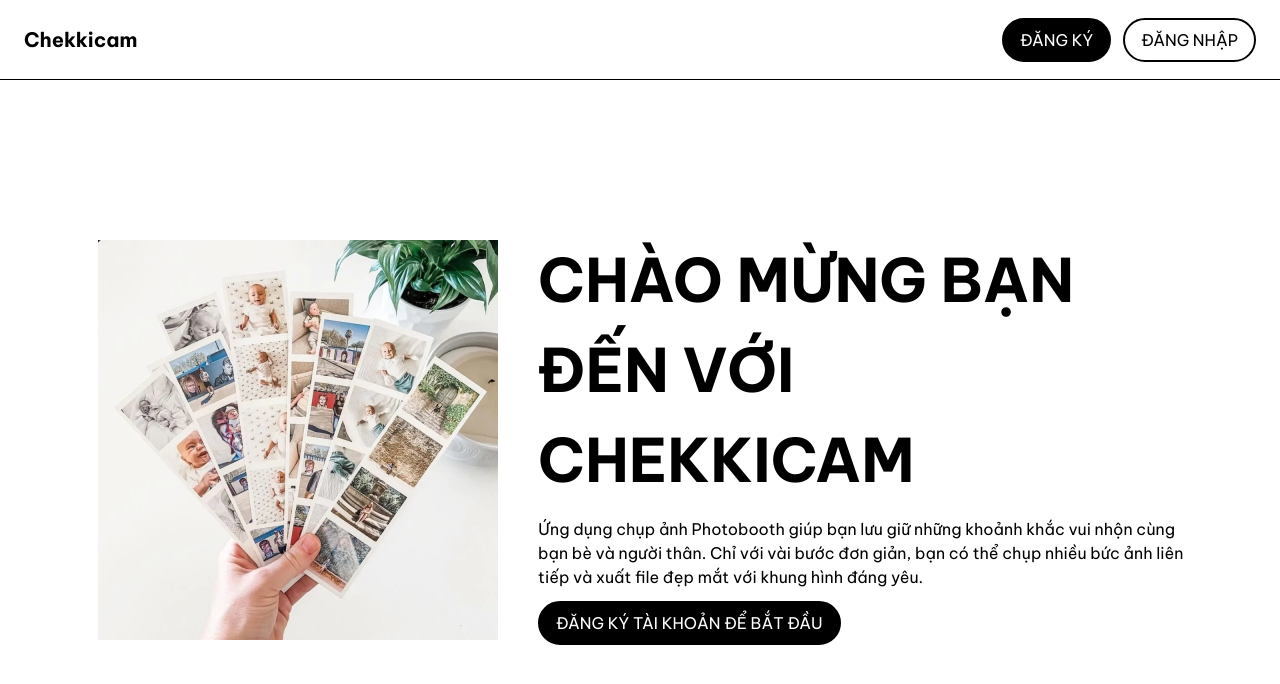
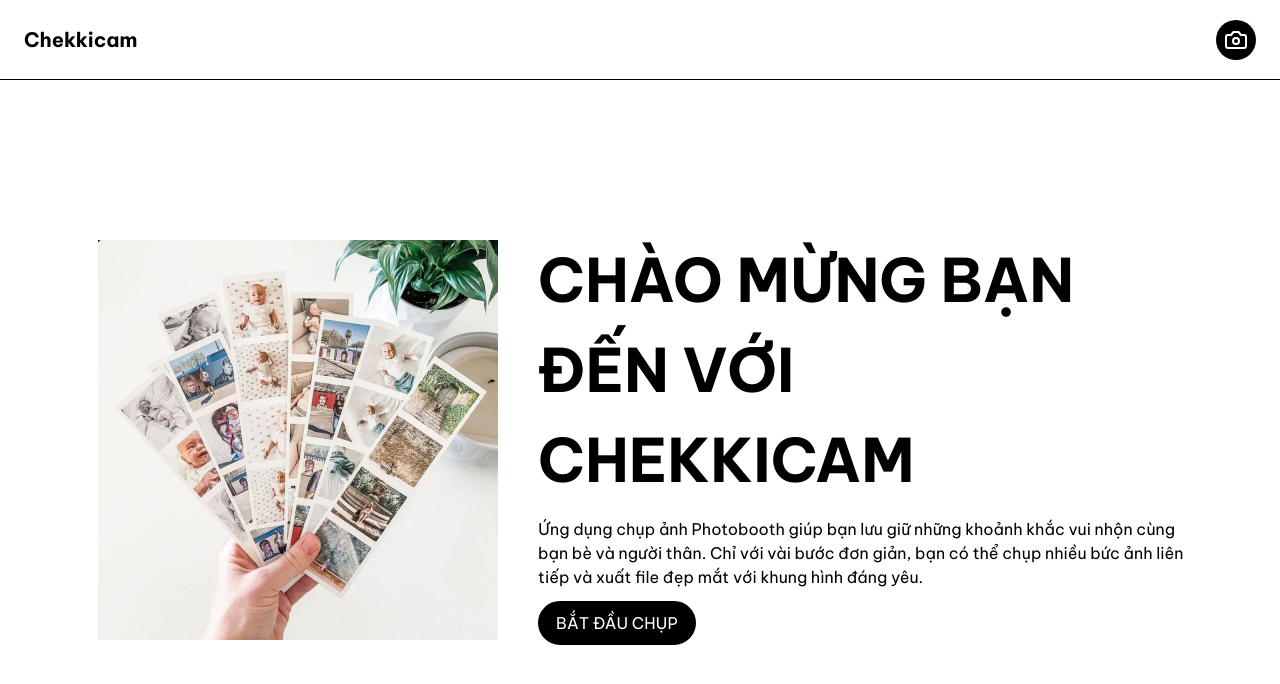
Before and after one commit to hmbaodev/my-booth, a React (Vite) app: page / in a window 1280 px wide. Shown: the top 684 px of the page. Built offline with nearby package versions, Linux system fonts and the light colour scheme; no server answers.

Commit message:
feat(auth): remove auth features

```diff
--- a/src/components/Navbar.tsx
+++ b/src/components/Navbar.tsx
@@ -1,12 +1,53 @@
 import { Link } from "react-router";
 import { Camera } from "lucide-react";
-import { useNavigate } from "react-router";
+// import { useNavigate } from "react-router";
 
-import { useAuthStore } from "../store/use-auth-provider";
+// import { useAuthStore } from "../store/use-auth-provider";
 
 const Navbar = () => {
-  const navigate = useNavigate();
-  const { email, logout } = useAuthStore();
+  // const navigate = useNavigate();
+  // const { email, logout } = useAuthStore();
+
+  // return (
+  //   <div className="flex h-20 w-full items-center justify-between border-b border-black px-6">
+  //     <Link to={"/"} className="text-xl font-bold">
+  //       Chekkicam
+  //     </Link>
+  //     <div className="flex items-center justify-center gap-3">
+  //       {!email ? (
+  //         <>
+  //           <Link
+  //             to="/register"
+  //             className="cursor-pointer rounded-full border-2 border-black bg-black px-4 py-2 text-white uppercase hover:bg-purple-100 hover:text-black"
+  //           >
+  //             Đăng Ký
+  //           </Link>
+  //           <Link
+  //             to="/login"
+  //             className="cursor-pointer rounded-full border-2 border-black bg-white px-4 py-2 uppercase hover:bg-blue-200"
+  //           >
+  //             Đăng nhập
+  //           </Link>
+  //         </>
+  //       ) : (
+  //         <>
+  //           <button
+  //             className="cursor-pointer rounded-full border-2 border-black bg-white px-4 py-2 uppercase hover:bg-blue-200"
+  //             onClick={() => {
+  //               logout();
+  //               navigate("/");
+  //             }}
+  //           >
+  //             Đăng xuất
+  //           </button>
+  //           <Link to="/booth" className="rounded-full bg-black p-2">
+  //             <Camera className="text-white" />
+  //           </Link>
+  //         </>
+  //       )}
+  //     </div>
+  //   </div>
+  // );
 
   return (
     <div className="flex h-20 w-full items-center justify-between border-b border-black px-6">
@@ -14,37 +55,9 @@ const Navbar = () => {
         Chekkicam
       </Link>
       <div className="flex items-center justify-center gap-3">
-        {!email ? (
-          <>
-            <Link
-              to="/register"
-              className="cursor-pointer rounded-full border-2 border-black bg-black px-4 py-2 text-white uppercase hover:bg-purple-100 hover:text-black"
-            >
-              Đăng Ký
-            </Link>
-            <Link
-              to="/login"
-              className="cursor-pointer rounded-full border-2 border-black bg-white px-4 py-2 uppercase hover:bg-blue-200"
-            >
-              Đăng nhập
-            </Link>
-          </>
-        ) : (
-          <>
-            <button
-              className="cursor-pointer rounded-full border-2 border-black bg-white px-4 py-2 uppercase hover:bg-blue-200"
-              onClick={() => {
-                logout();
-                navigate("/");
-              }}
-            >
-              Đăng xuất
-            </button>
-            <Link to="/booth" className="rounded-full bg-black p-2">
-              <Camera className="text-white" />
-            </Link>
-          </>
-        )}
+        <Link to="/booth" className="rounded-full bg-black p-2">
+          <Camera className="text-white" />
+        </Link>
       </div>
     </div>
   );
--- a/src/pages/Home.tsx
+++ b/src/pages/Home.tsx
@@ -17,10 +17,10 @@ const Home = () => {
           yêu.
         </p>
         <Link
-          to="/register"
+          to="/booth"
           className="cursor-pointer rounded-full border-2 border-black bg-black px-4 py-2 text-white uppercase hover:bg-purple-100 hover:text-black"
         >
-          Đăng ký tài khoản để bắt đầu
+          Bắt đầu chụp
         </Link>
       </div>
     </div>
```
Also changed, not shown: src/App.tsx (+10 -10 lines).
